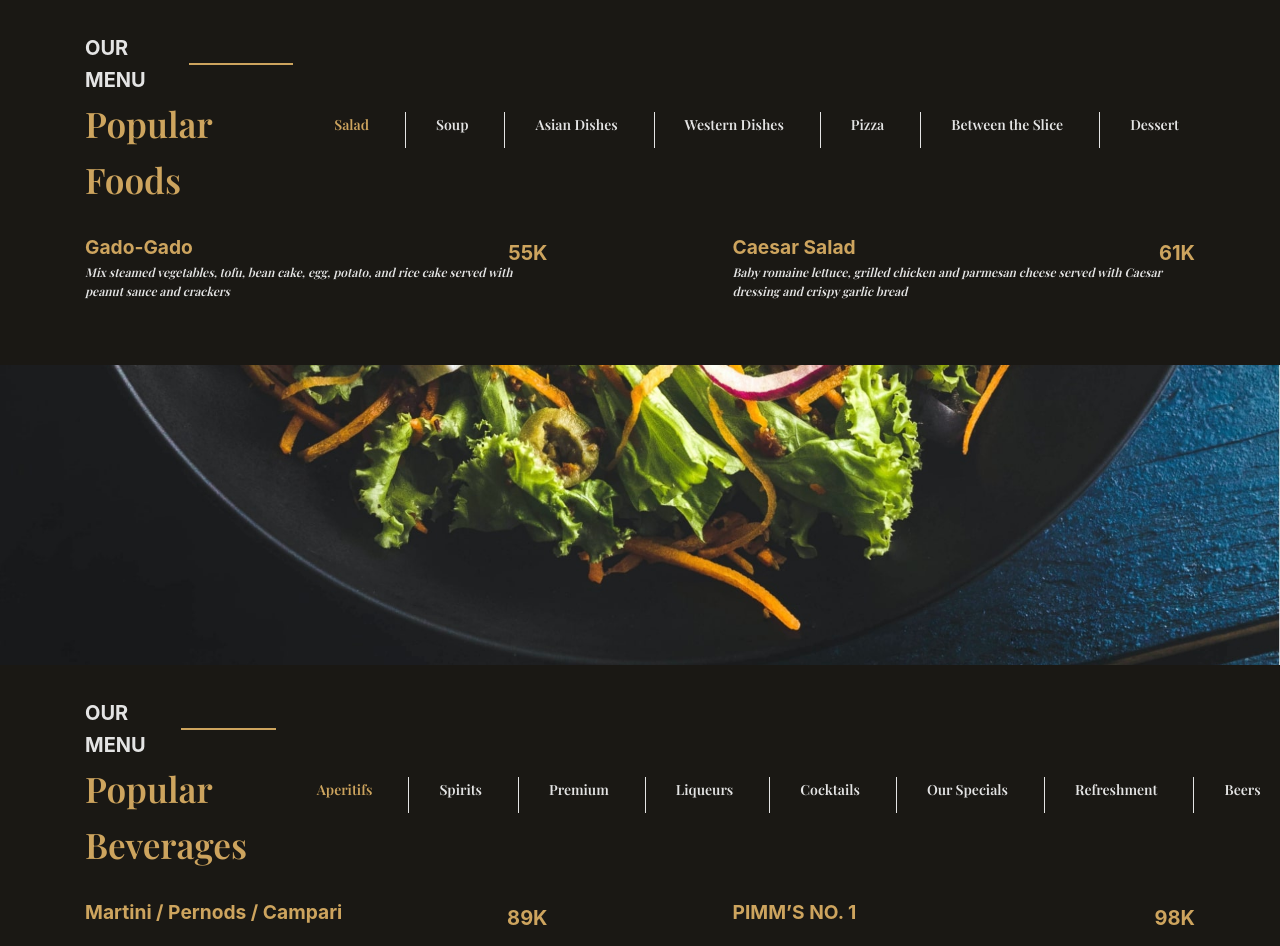
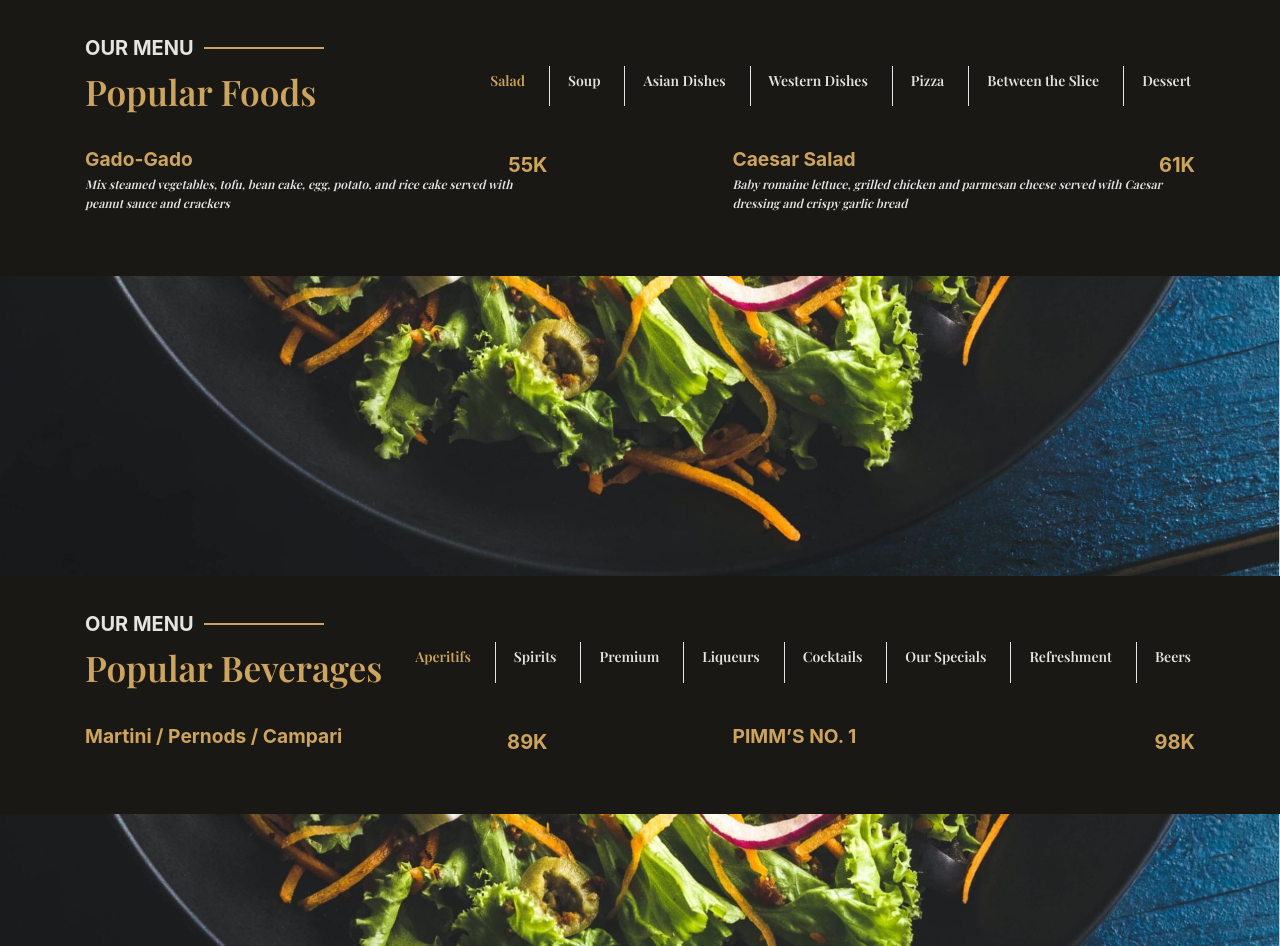
Before and after one commit to okawibawa/restaurant-menu, a plain HTML site: page index.html in a window 1280 px wide. Shown: the part 349-1295 px from the top of the page. Drawn offline with nearby package versions, Linux system fonts and the light colour scheme.

Commit message:
footer txt

```diff
--- a/assets/css/style.css
+++ b/assets/css/style.css
@@ -203,8 +203,8 @@ footer p {
   display: none;
 }
 
-h4 {
-  width: 80%;
+.menu h4 {
+  width: 80% !important;
 }
 
 .active {
@@ -235,6 +235,10 @@ h4 {
   .titles {
     display: flex;
     align-items: center;
+  }
+
+  h4 {
+    font-size: 1.7 !important;
   }
 
   .titles h5 {
--- a/index.html
+++ b/index.html
@@ -79,23 +79,25 @@
               id="food-container"
             >
               <li class="nav-item nav-item-list">
-                <a href="#" id="link-food-one" class="link nav-link active-link">Salad</a>
-              </li>
-              <li class="nav-item nav-item-list"><a href="#" id="link-food-two" class="link nav-link">Soup</a></li>
-              <li class="nav-item nav-item-list">
-                <a href="#" id="link-food-three" class="link nav-link">Asian Dishes</a>
+                <a href="#" id="link-food-one" class="link nav-link active-link p-lg-1">Salad</a>
               </li>
               <li class="nav-item nav-item-list">
-                <a href="#" id="link-food-four" class="link nav-link">Western Dishes</a>
+                <a href="#" id="link-food-two" class="link nav-link p-lg-1">Soup</a>
               </li>
               <li class="nav-item nav-item-list">
-                <a href="#" id="link-food-five" class="link nav-link">Pizza</a>
+                <a href="#" id="link-food-three" class="link nav-link p-lg-1">Asian Dishes</a>
               </li>
               <li class="nav-item nav-item-list">
-                <a href="#" id="link-food-six" class="link nav-link">Between the Slice</a>
+                <a href="#" id="link-food-four" class="link nav-link p-lg-1">Western Dishes</a>
               </li>
               <li class="nav-item nav-item-list">
-                <a href="#" id="link-food-seven" class="link nav-link">Dessert</a>
+                <a href="#" id="link-food-five" class="link nav-link p-lg-1">Pizza</a>
+              </li>
+              <li class="nav-item nav-item-list">
+                <a href="#" id="link-food-six" class="link nav-link p-lg-1">Between the Slice</a>
+              </li>
+              <li class="nav-item nav-item-list">
+                <a href="#" id="link-food-seven" class="link nav-link p-lg-1">Dessert</a>
               </li>
             </ul>
           </div>
@@ -465,28 +467,28 @@
               id="beverages-container"
             >
               <li class="nav-item nav-item-list">
-                <a href="#" id="link-bev-one" class="link-bev nav-link active-link">Aperitifs</a>
+                <a href="#" id="link-bev-one" class="link-bev nav-link active-link p-lg-1">Aperitifs</a>
               </li>
               <li class="nav-item nav-item-list">
-                <a href="#" id="link-bev-two" class="link-bev nav-link">Spirits</a>
+                <a href="#" id="link-bev-two" class="link-bev nav-link p-lg-1">Spirits</a>
               </li>
               <li class="nav-item nav-item-list">
-                <a href="#" id="link-bev-three" class="link-bev nav-link">Premium</a>
+                <a href="#" id="link-bev-three" class="link-bev nav-link p-lg-1">Premium</a>
               </li>
               <li class="nav-item nav-item-list">
-                <a href="#" id="link-bev-four" class="link-bev nav-link">Liqueurs</a>
+                <a href="#" id="link-bev-four" class="link-bev nav-link p-lg-1">Liqueurs</a>
               </li>
               <li class="nav-item nav-item-list">
-                <a href="#" id="link-bev-five" class="link-bev nav-link">Cocktails</a>
+                <a href="#" id="link-bev-five" class="link-bev nav-link p-lg-1">Cocktails</a>
               </li>
               <li class="nav-item nav-item-list">
-                <a href="#" id="link-bev-six" class="link-bev nav-link">Our Specials</a>
+                <a href="#" id="link-bev-six" class="link-bev nav-link p-lg-1">Our Specials</a>
               </li>
               <li class="nav-item nav-item-list">
-                <a href="#" id="link-bev-seven" class="link-bev nav-link">Refreshment</a>
+                <a href="#" id="link-bev-seven" class="link-bev nav-link p-lg-1">Refreshment</a>
               </li>
               <li class="nav-item nav-item-list">
-                <a href="#" id="link-bev-eight" class="link-bev nav-link">Beers</a>
+                <a href="#" id="link-bev-eight" class="link-bev nav-link p-lg-1">Beers</a>
               </li>
             </ul>
           </div>
@@ -946,8 +948,8 @@
           <img src="./assets/img/logo.png" alt="" />
         </div>
         <p>
-          Lorem ipsum dolor, sit amet consectetur adipisicing elit. Fuga harum commodi officia aliquid, repellendus ea
-          minus ad iure odio similique, maiores odit, recusandae optio saepe vel repudiandae vitae error nihil!
+          Journey on to explore the rich tastes of Asian dishes presented in a youthful and contemporary style in Topix
+          Asia Restaurant & Bar, the poolside restaurant with sunken bar, and the astounding Skylight Rooftop
         </p>
         <div class="socials">
           <a href="#" target="_blank"><ion-icon size="large" name="logo-facebook"></ion-icon></a>
```
